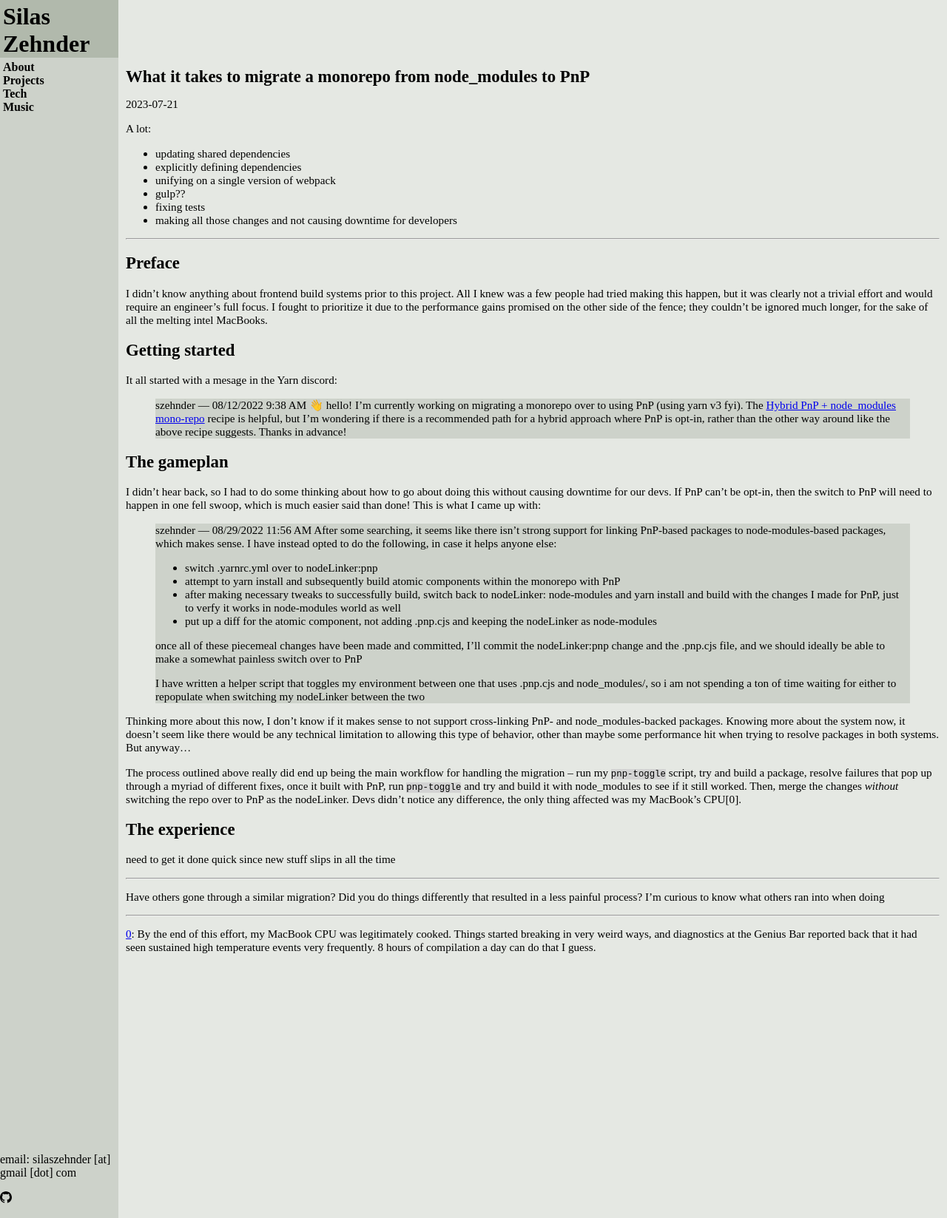
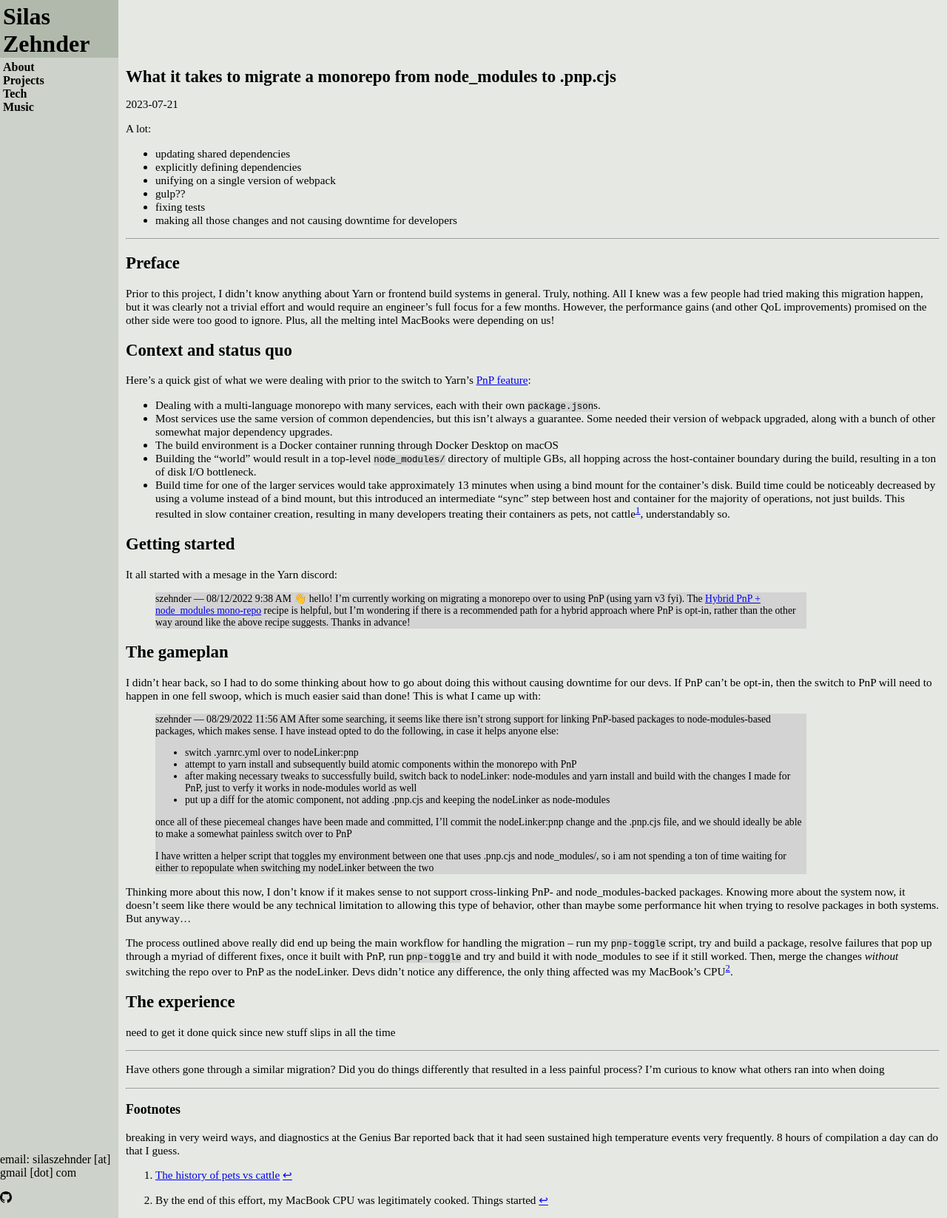
Before and after one commit to silaszehnder/silaszehnder.github.io, a Jekyll site: the page built from tech/2023-07-21-yarn.md, in a window 1280 px wide. Shown: the whole page at 74% size. Built offline with Jekyll 4.4.1, drawn with Linux system fonts in a browser that asks for light colours.

Commit message:
more work

```diff
--- a/assets/silas.css
+++ b/assets/silas.css
@@ -5,6 +5,7 @@
     --darkgreen: #b1b9ac;
     --darkergreen: #4b5346;
     --lightgray: lightgray;
+    --darkgray: darkgray;
 
     /* style */
     --monospace: monospace;
@@ -131,5 +132,7 @@ pre code {
 }
 
 blockquote {
-    background-color: var(--green);
+    background-color: var(--lightgray);
+    font-size: 90%;
+    width: 80%;
 }
--- a/tech/2023-07-21-yarn.md
+++ b/tech/2023-07-21-yarn.md
@@ -1,6 +1,6 @@
 ---
 layout: post
-title: What it takes to migrate a monorepo from node_modules to PnP
+title: What it takes to migrate a monorepo from node_modules to .pnp.cjs
 categories: tech
 date: 2023-07-21
 ---
@@ -18,11 +18,33 @@ A lot:
 
 ## Preface
 
-I didn't know anything about frontend build systems prior to this project. All I knew
-was a few people had tried making this happen, but it was clearly not a trivial effort
-and would require an engineer's full focus. I fought to prioritize it due to the
-performance gains promised on the other side of the fence; they couldn't be ignored much
-longer, for the sake of all the melting intel MacBooks.
+Prior to this project, I didn't know anything about Yarn or frontend build systems in
+general. Truly, nothing. All I knew was a few people had tried making this migration
+happen, but it was clearly not a trivial effort and would require an engineer's full
+focus for a few months. However, the performance gains (and other QoL improvements)
+promised on the other side were too good to ignore. Plus, all the melting intel MacBooks
+were depending on us!
+
+## Context and status quo
+
+Here's a quick gist of what we were dealing with prior to the switch to Yarn's [PnP
+feature](https://yarnpkg.com/features/pnp):
+
+- Dealing with a multi-language monorepo with many services, each with their own
+  `package.json`s.
+- Most services use the same version of common dependencies, but this isn't always a
+  guarantee. Some needed their version of webpack upgraded, along with a bunch of other
+  somewhat major dependency upgrades.
+- The build environment is a Docker container running through Docker Desktop on macOS
+- Building the "world" would result in a top-level `node_modules/` directory of multiple
+  GBs, all hopping across the host-container boundary during the build, resulting in a
+  ton of disk I/O bottleneck.
+- Build time for one of the larger services would take approximately 13 minutes when
+  using a bind mount for the container's disk. Build time could be noticeably decreased
+  by using a volume instead of a bind mount, but this introduced an intermediate "sync"
+  step between host and container for the majority of operations, not just builds. This
+  resulted in slow container creation, resulting in many developers treating their
+  containers as pets, not cattle[^0], understandably so.
 
 ## Getting started
 
@@ -74,12 +96,11 @@ migration -- run my `pnp-toggle` script, try and build a package, resolve failur
 pop up through a myriad of different fixes, once it built with PnP, run `pnp-toggle` and
 try and build it with node_modules to see if it still worked. Then, merge the changes
 _without_ switching the repo over to PnP as the nodeLinker. Devs didn't notice any
-difference, the only thing affected was my MacBook's CPU[0].
+difference, the only thing affected was my MacBook's CPU[^1].
 
 ## The experience
 
 need to get it done quick since new stuff slips in all the time
-
 
 ----------------------------------------------------------------------------------------
 
@@ -88,7 +109,10 @@ resulted in a less painful process? I'm curious to know what others ran into whe
 
 ----------------------------------------------------------------------------------------
 
-[0](#0): By the end of this effort, my MacBook CPU was legitimately cooked. Things
-started breaking in very weird ways, and diagnostics at the Genius Bar reported back
-that it had seen sustained high temperature events very frequently. 8 hours of
-compilation a day can do that I guess.
+### Footnotes
+
+[^0]: [The history of pets vs cattle](http://cloudscaling.com/blog/cloud-computing/the-history-of-pets-vs-cattle/)
+[^1]: By the end of this effort, my MacBook CPU was legitimately cooked. Things started
+breaking in very weird ways, and diagnostics at the Genius Bar reported back that it had
+seen sustained high temperature events very frequently. 8 hours of compilation a day can
+do that I guess.
```
